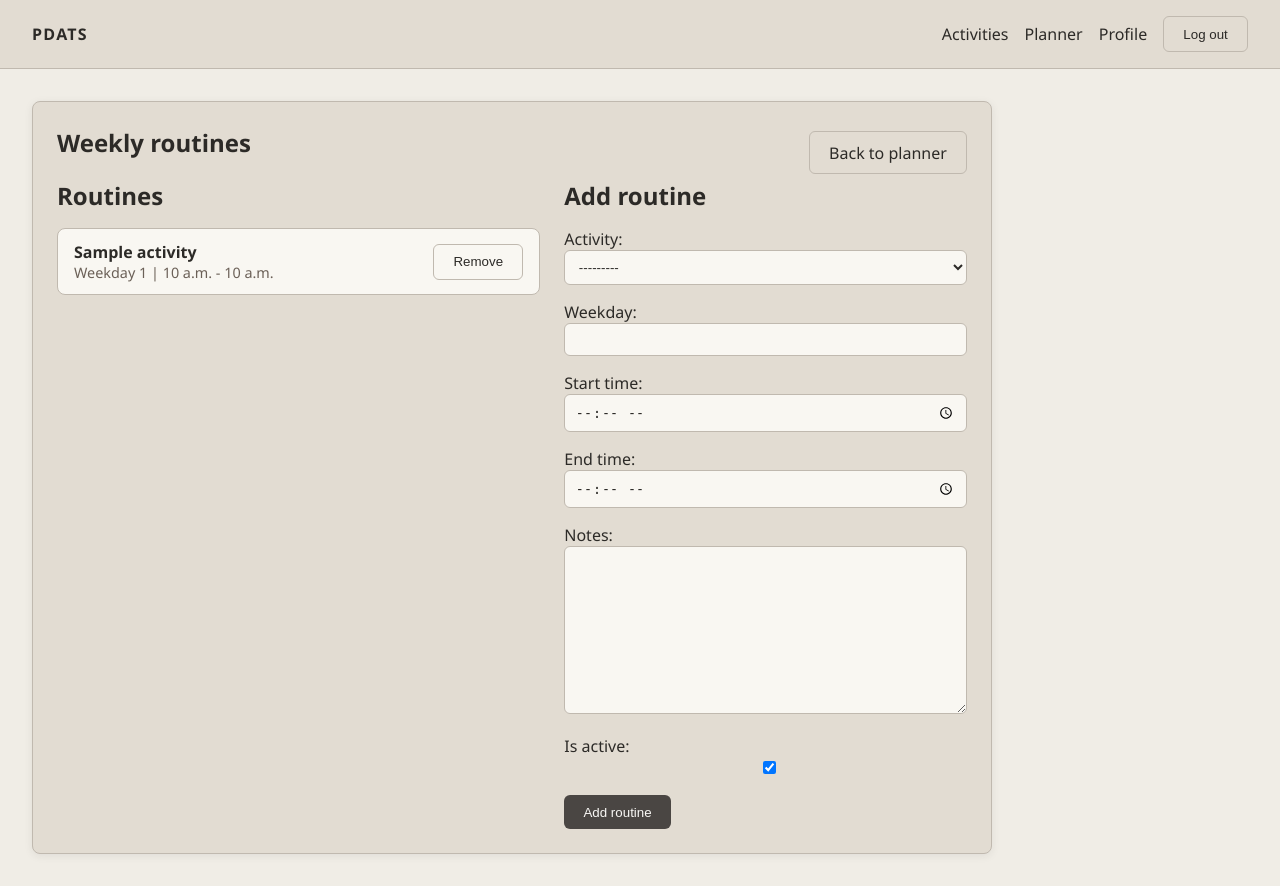
After one commit to Jitenrai21/Personal_Daily_Activity_Tracking_System, a Django app: page /planner/routines/ in a window 1280 px wide. The commit adds this page. Run offline with Django 5.2, Linux system fonts and the light colour scheme; a user stored in the database is signed in; tables that the repository leaves empty hold one stand-in row (values such as "Sample post"); some libraries are stand-ins or nearby versions.

Commit message:
planner and scheduling functionality development

```diff
--- a/pdat/settings/base.py
+++ b/pdat/settings/base.py
@@ -23,6 +23,7 @@ INSTALLED_APPS = [
     "django.contrib.staticfiles",
     "users.apps.UsersConfig",
     "activities.apps.ActivitiesConfig",
+    "planner.apps.PlannerConfig",
 ]
 
 MIDDLEWARE = [
--- a/pdat/urls.py
+++ b/pdat/urls.py
@@ -9,4 +9,5 @@ urlpatterns = [
     path("accounts/", include("django.contrib.auth.urls")),
     path("accounts/", include("users.urls")),
     path("activities/", include("activities.urls")),
+    path("planner/", include("planner.urls")),
 ]
--- /dev/null
+++ b/planner/apps.py
@@ -0,0 +1,6 @@
+from django.apps import AppConfig
+
+
+class PlannerConfig(AppConfig):
+    default_auto_field = "django.db.models.BigAutoField"
+    name = "planner"
--- /dev/null
+++ b/planner/forms.py
@@ -0,0 +1,91 @@
+import datetime as dt
+
+from django import forms
+from django.core.exceptions import ValidationError
+
+from planner.models import ScheduleBlock, WeeklyRoutine
+from users.models import UserProfile
+
+
+class ScheduleBlockForm(forms.ModelForm):
+    class Meta:
+        model = ScheduleBlock
+        fields = (
+            "activity",
+            "date",
+            "start_time",
+            "end_time",
+            "source",
+            "is_recurring",
+            "notes",
+        )
+        widgets = {
+            "date": forms.DateInput(attrs={"type": "date"}),
+            "start_time": forms.TimeInput(attrs={"type": "time"}),
+            "end_time": forms.TimeInput(attrs={"type": "time"}),
+        }
+
+    def __init__(self, *args, **kwargs):
+        self.user = kwargs.pop("user", None)
+        super().__init__(*args, **kwargs)
+        if self.user:
+            self.instance.user = self.user
+            self.fields["activity"].queryset = self.user.activity_set.all()
+            profile = UserProfile.objects.filter(user=self.user).first()
+            if profile:
+                self.instance.timezone = profile.timezone
+
+    def clean(self):
+        cleaned = super().clean()
+        if not self.user:
+            return cleaned
+
+        profile = UserProfile.objects.filter(user=self.user).first()
+        start = cleaned.get("start_time")
+        end = cleaned.get("end_time")
+
+        if profile and profile.wake_time and profile.sleep_time and start and end:
+            if start < profile.wake_time or end > profile.sleep_time:
+                raise ValidationError(
+                    "Schedule block must fall within your wake/sleep window."
+                )
+
+        return cleaned
+
+
+class WeeklyRoutineForm(forms.ModelForm):
+    class Meta:
+        model = WeeklyRoutine
+        fields = (
+            "activity",
+            "weekday",
+            "start_time",
+            "end_time",
+            "notes",
+            "is_active",
+        )
+        widgets = {
+            "start_time": forms.TimeInput(attrs={"type": "time"}),
+            "end_time": forms.TimeInput(attrs={"type": "time"}),
+        }
+
+    def __init__(self, *args, **kwargs):
+        self.user = kwargs.pop("user", None)
+        super().__init__(*args, **kwargs)
+        if self.user:
+            self.instance.user = self.user
+            self.fields["activity"].queryset = self.user.activity_set.all()
+
+    def clean(self):
+        cleaned = super().clean()
+        weekday = cleaned.get("weekday")
+        start = cleaned.get("start_time")
+        end = cleaned.get("end_time")
+
+        if weekday is not None and (weekday < 0 or weekday > 6):
+            self.add_error("weekday", "Weekday must be between 0 and 6.")
+
+        if start and end and end <= start:
+            self.add_error("end_time", "End time must be after start time.")
+
+        return cleaned
--- /dev/null
+++ b/planner/urls.py
@@ -0,0 +1,13 @@
+from django.urls import path
+
+from planner import views
+
+urlpatterns = [
+    path("", views.daily_plan_view, name="planner_day"),
+    path("create/", views.schedule_block_create_view, name="schedule_create"),
+    path("<int:pk>/delete/", views.schedule_block_delete_view, name="schedule_delete"),
+    path("generate/", views.generate_day_view, name="schedule_generate"),
+    path("routines/", views.routine_list_view, name="routine_list"),
+    path("routines/create/", views.routine_create_view, name="routine_create"),
+    path("routines/<int:pk>/delete/", views.routine_delete_view, name="routine_delete"),
+]
--- /dev/null
+++ b/planner/views.py
@@ -0,0 +1,128 @@
+import datetime as dt
+
+from django.contrib.auth.decorators import login_required
+from django.http import HttpResponse
+from django.shortcuts import get_object_or_404, redirect, render
+from django.views.decorators.http import require_POST
+
+from planner.forms import ScheduleBlockForm, WeeklyRoutineForm
+from planner.models import ScheduleBlock, WeeklyRoutine
+from planner.services import generate_blocks_for_date
+
+
+@login_required
+def daily_plan_view(request):
+    date_str = request.GET.get("date")
+    if date_str:
+        date = dt.date.fromisoformat(date_str)
+    else:
+        date = dt.date.today()
+
+    blocks = ScheduleBlock.objects.filter(user=request.user, date=date)
+    form = ScheduleBlockForm(user=request.user, initial={"date": date})
+
+    return render(
+        request,
+        "planner/daily_plan.html",
+        {
+            "date": date,
+            "blocks": blocks,
+            "form": form,
+        },
+    )
+
+
+@login_required
+@require_POST
+def schedule_block_create_view(request):
+    form = ScheduleBlockForm(request.POST, user=request.user)
+    if form.is_valid():
+        block = form.save(commit=False)
+        block.user = request.user
+        block.full_clean()
+        block.save()
+        if request.headers.get("HX-Request"):
+            return render(
+                request,
+                "planner/partials/schedule_row.html",
+                {"block": block},
+            )
+        return redirect("planner_day")
+
+    blocks = ScheduleBlock.objects.filter(user=request.user, date=form.data.get("date"))
+    return render(
+        request,
+        "planner/daily_plan.html",
+        {"date": form.data.get("date"), "blocks": blocks, "form": form},
+    )
+
+
+@login_required
+@require_POST
+def schedule_block_delete_view(request, pk):
+    block = get_object_or_404(ScheduleBlock, pk=pk, user=request.user)
+    block.delete()
+    if request.headers.get("HX-Request"):
+        return HttpResponse("")
+    return redirect("planner_day")
+
+
+@login_required
+def routine_list_view(request):
+    routines = WeeklyRoutine.objects.filter(user=request.user).select_related("activity")
+    form = WeeklyRoutineForm(user=request.user)
+    return render(
+        request,
+        "planner/routine_list.html",
+        {"routines": routines, "form": form},
+    )
+
+
+@login_required
+@require_POST
+def routine_create_view(request):
+    form = WeeklyRoutineForm(request.POST, user=request.user)
+    if form.is_valid():
+        routine = form.save(commit=False)
+        routine.user = request.user
+        routine.save()
+        if request.headers.get("HX-Request"):
+            return render(
+                request,
+                "planner/partials/routine_row.html",
+                {"routine": routine},
+            )
+        return redirect("routine_list")
+
+    routines = WeeklyRoutine.objects.filter(user=request.user)
+    return render(
+        request,
+        "planner/routine_list.html",
+        {"routines": routines, "form": form},
+    )
+
+
+@login_required
+@require_POST
+def routine_delete_view(request, pk):
+    routine = get_object_or_404(WeeklyRoutine, pk=pk, user=request.user)
+    routine.delete()
+    if request.headers.get("HX-Request"):
+        return HttpResponse("")
+    return redirect("routine_list")
+
+
+@login_required
+@require_POST
+def generate_day_view(request):
+    date_str = request.POST.get("date")
+    date = dt.date.fromisoformat(date_str)
+    generate_blocks_for_date(request.user, date)
+    blocks = ScheduleBlock.objects.filter(user=request.user, date=date)
+    if request.headers.get("HX-Request"):
+        return render(
+            request,
+            "planner/partials/schedule_list.html",
+            {"blocks": blocks},
+        )
+    return redirect("planner_day")
--- a/static/css/base.css
+++ b/static/css/base.css
@@ -213,3 +213,45 @@ textarea {
   padding: 0.6rem 0.8rem;
   border-radius: 6px;
 }
+
+.planner-grid {
+  display: grid;
+  grid-template-columns: 1.2fr 1fr;
+  gap: 1.5rem;
+}
+
+.planner-list {
+  display: flex;
+  flex-direction: column;
+  gap: 0.75rem;
+  margin-top: 1rem;
+}
+
+.planner-item {
+  display: flex;
+  align-items: center;
+  justify-content: space-between;
+  gap: 1rem;
+  padding: 0.75rem 1rem;
+  border: 1px solid var(--border-color);
+  border-radius: 8px;
+  background: #f9f7f2;
+}
+
+.planner-item strong {
+  display: block;
+}
+
+.planner-actions {
+  display: flex;
+  gap: 0.6rem;
+}
+
+.planner-meta {
+  font-size: 0.9rem;
+  color: var(--accent-color);
+}
+
+.section-title {
+  margin: 0 0 0.6rem;
+}
--- a/templates/base.html
+++ b/templates/base.html
@@ -15,6 +15,7 @@
         <nav class="nav">
           {% if user.is_authenticated %}
             <a href="{% url 'activity_list' %}">Activities</a>
+            <a href="{% url 'planner_day' %}">Planner</a>
             <a href="{% url 'profile' %}">Profile</a>
             <form method="post" action="{% url 'logout' %}">
               {% csrf_token %}
--- /dev/null
+++ b/templates/planner/partials/routine_row.html
@@ -0,0 +1,12 @@
+<div class="planner-item" id="routine-{{ routine.pk }}">
+  <div>
+    <strong>{{ routine.activity.title }}</strong>
+    <div class="planner-meta">Weekday {{ routine.weekday }} | {{ routine.start_time }} - {{ routine.end_time }}</div>
+  </div>
+  <div class="planner-actions">
+    <form method="post" action="{% url 'routine_delete' routine.pk %}" hx-post="{% url 'routine_delete' routine.pk %}" hx-target="#routine-{{ routine.pk }}" hx-swap="outerHTML">
+      {% csrf_token %}
+      <button class="btn btn-secondary" type="submit">Remove</button>
+    </form>
+  </div>
+</div>
--- /dev/null
+++ b/templates/planner/partials/schedule_list.html
@@ -0,0 +1,5 @@
+{% for block in blocks %}
+  {% include 'planner/partials/schedule_row.html' %}
+{% empty %}
+  <p class="muted">No blocks yet. Add one or generate from routines.</p>
+{% endfor %}
--- /dev/null
+++ b/templates/planner/routine_list.html
@@ -0,0 +1,36 @@
+{% extends 'base.html' %}
+
+{% block title %}Weekly routines{% endblock %}
+
+{% block content %}
+  <section class="card card-wide">
+    <div class="card-header">
+      <h1>Weekly routines</h1>
+      <div class="card-actions">
+        <a class="btn btn-secondary" href="{% url 'planner_day' %}">Back to planner</a>
+      </div>
+    </div>
+
+    <div class="planner-grid">
+      <div>
+        <h2 class="section-title">Routines</h2>
+        <div id="routine-list" class="planner-list">
+          {% for routine in routines %}
+            {% include 'planner/partials/routine_row.html' %}
+          {% empty %}
+            <p class="muted">No routines yet. Add one to auto-generate schedules.</p>
+          {% endfor %}
+        </div>
+      </div>
+
+      <div>
+        <h2 class="section-title">Add routine</h2>
+        <form method="post" action="{% url 'routine_create' %}" hx-post="{% url 'routine_create' %}" hx-target="#routine-list" hx-swap="beforeend">
+          {% csrf_token %}
+          {{ form.as_p }}
+          <button class="btn" type="submit">Add routine</button>
+        </form>
+      </div>
+    </div>
+  </section>
+{% endblock %}
```
Also changed, not shown: planner/admin.py (added, +17 -0 lines), planner/models.py (added, +72 -0 lines), planner/services.py (added, +44 -0 lines), templates/planner/daily_plan.html (added, +38 -0 lines), templates/planner/partials/schedule_row.html (added, +13 -0 lines), tests/test_planner.py (added, +109 -0 lines), planner/__init__.py (added), planner/migrations/0001_initial.py (added), planner/migrations/__init__.py (added).
